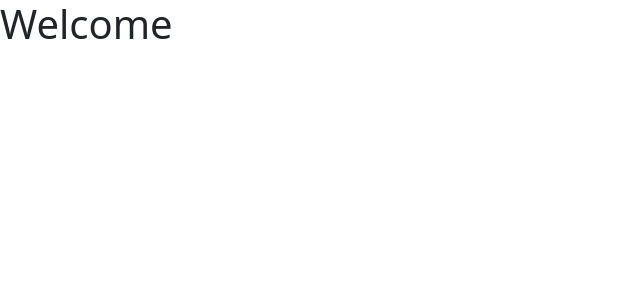
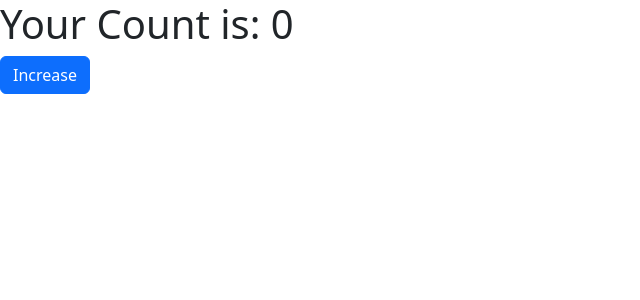
Before and after one commit to alaminuixd/react-tutorial-0.1, a React (Vite) app: page / in a window 1280 px wide. Shown: the top 300 px of the page, without its empty margins (0-640 px from the left). Built offline with nearby package versions, Linux system fonts and the light colour scheme.

Commit message:
commit for state in class

```diff
--- a/src/App.jsx
+++ b/src/App.jsx
@@ -1,10 +1,10 @@
 import React from "react";
-import Condition from "./components/11-conditional-rendering/Index";
+import EventBinding from "./components/12-event-in-class/02-eventBinding/EventBinding";
 
 function App() {
   return (
     <div>
-      <Condition />
+      <EventBinding />
     </div>
   );
 }
--- /dev/null
+++ b/src/components/12-event-in-class/02-eventBinding/EventBinding.jsx
@@ -0,0 +1,47 @@
+import React, { Component } from "react";
+import Button from "react-bootstrap/Button";
+export default class EventBinding extends Component {
+  constructor(props) {
+    super(props);
+    this.state = {
+      count: 0,
+    };
+    //* Note: We can bind here
+    this.handleClick = this.handleClick.bind(this);
+  }
+  /*
+  //* Note: ES6 Arrow function
+  handleClick = () => {
+    this.setState(
+      {
+        count: this.state.count + 1,
+      },
+      () => console.log(this.state.count)
+    );
+  };
+  */
+  //* Note: Regular function you need to bind(this)
+  handleClick() {
+    this.setState(
+      {
+        count: this.state.count + 1,
+      },
+      () => console.log(this.state.count)
+    );
+  }
+  render() {
+    const { count } = this.state;
+    return (
+      <div>
+        <h1>Your Count is: {count}</h1>
+        <Button variant="primary" size="md" onClick={this.handleClick}>
+          Increase
+        </Button>{" "}
+      </div>
+    );
+    /*
+    //* Note: We can also bind like this.
+    <Button variant="primary" size="md" onClick={this.handleClick.bind(this)}>Increase</Button>
+    */
+  }
+}
```
Also changed, not shown: src/components/12-event-in-class/01-onChange/OnChange.jsx (added, +26 -0 lines).
